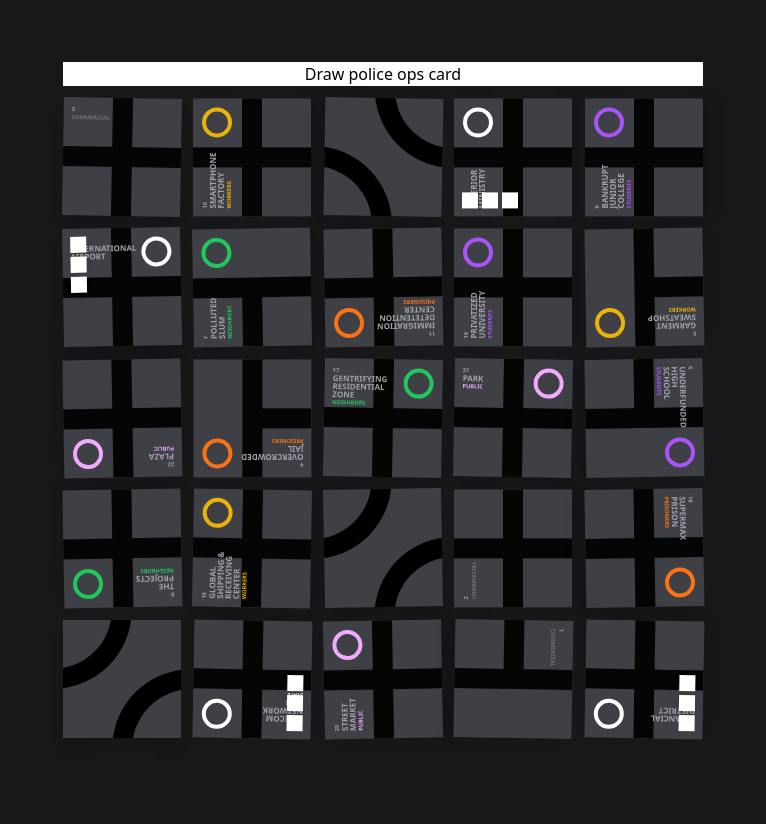
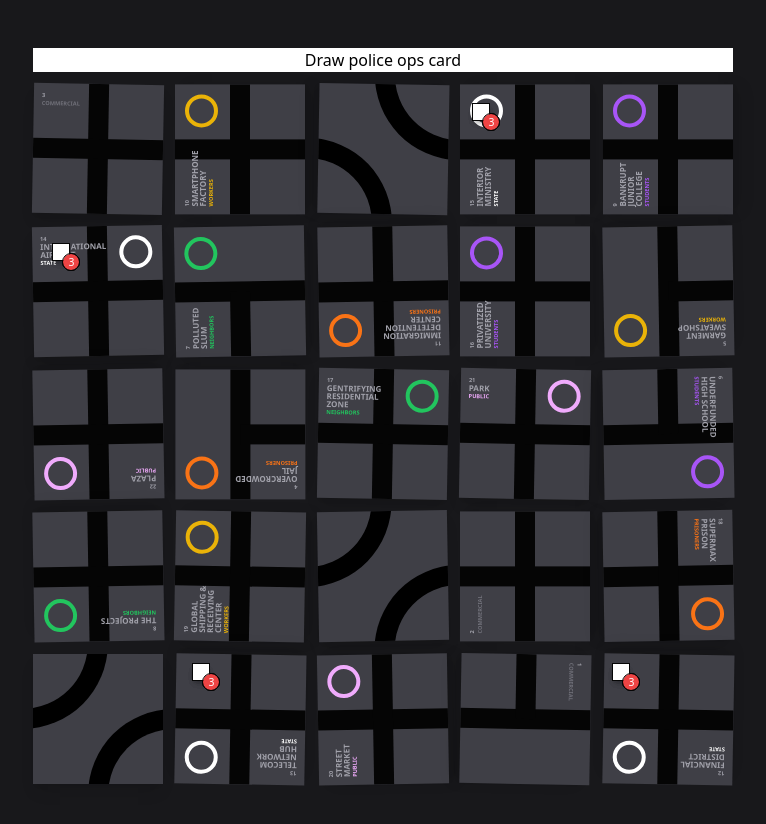
Before and after one commit to raphaelaleixo/bloc-by-bloc, a Next.js app: page / in a window 1280 px wide. Shown: the top 824 px of the page, without its empty margins (257-1023 px from the left). Before the commit the page ends 800 px from the top, so only its background shows below. Built offline with nearby package versions, Linux system fonts and the light colour scheme.

Commit message:
Add police moviment

```diff
--- a/components/cityTile/cityTile.tsx
+++ b/components/cityTile/cityTile.tsx
@@ -1,4 +1,4 @@
-import { useMemo, useRef } from "react";
+import { useMemo } from "react";
 import District, { Highway } from "../../classes/district";
 import Police from "../../classes/police";
 import { getAdjacentDistricts } from "../../utils/getAdjacentDistricts";
@@ -11,7 +11,7 @@ function getRandomIntInclusive() {
     return Math.floor(Math.random() * (3)) - 1;
 }
 
-const CityTile: React.FC<{ city: City, tile: District | Highway, police: Police, highightedTiles: CityBlock[], setHighlightedTiles: Function }> = ({ city, tile, police, highightedTiles, setHighlightedTiles }) => {
+const CityTile: React.FC<{ city: City, tile: District | Highway, highightedTiles: CityBlock[], setHighlightedTiles: Function }> = ({ city, tile, highightedTiles, setHighlightedTiles }) => {
 
     const randomRotation = useMemo(() => getRandomIntInclusive(), []);
 
@@ -19,11 +19,6 @@ const CityTile: React.FC<{ city: City, tile: District | Highway, police: Police,
         const ids = highightedTiles.map((block: CityBlock) => block.tile.id);
         return ids.includes(tile.id);
     }, [highightedTiles, tile.id]);
-
-    const blocksOnDistrict = useMemo(() => {
-        const blocks = police.blocks.filter(block => block.districtId === tile.id);
-        return blocks;
-    }, [police, tile.id]);
 
     return (
         <div
@@ -37,14 +32,6 @@ const CityTile: React.FC<{ city: City, tile: District | Highway, police: Police,
             {tile instanceof District ? (<TileInformation tile={tile} />) : false}
             {tile instanceof District ? (<OcupationSlot tile={tile} />) : false}
             <Roads tile={tile} />
-
-            <div className="absolute grid cols-3 gap-1 z-20">
-                {
-                    blocksOnDistrict.map((_block, index) => (
-                        <div key={index} className="w-4 h-4 bg-white shadow-lg"></div>
-                    ))
-                }
-            </div>
         </div>
     )
 }
--- /dev/null
+++ b/components/policeBlocks/policeBlocksMap.tsx
@@ -0,0 +1,52 @@
+import { useMemo } from "react";
+import City, { DistrictCoordinate } from "../../classes/city";
+import Police, { PoliceBlock } from "../../classes/police";
+
+const getPoliceBlockCoordinate = (block: PoliceBlock, city: City) => {
+    const coordinates = city.getDistrictCoordinates();
+    const targetCoordinates: DistrictCoordinate = coordinates.find(coordinate => coordinate.id === block.districtId);
+    return {
+        x: (140 * targetCoordinates.x) + 20,
+        y: (140 * targetCoordinates.y) + 20,
+    }
+}
+
+const PoliceBlocksMap: React.FC<{ city: City, police: Police }> = ({ city, police }) => {
+    const blocksOnDistrict: { districtId: number | string, value: number }[] = useMemo(() => {
+        const blockMap = [];
+        if (police) {
+            const districtsWithPoliceBlocks = police.getDistrictsWithPoliceBlocks();
+            districtsWithPoliceBlocks.forEach((district) => {
+                const length = police.blocks.filter(block => block.districtId === district).length;
+                const mapObj = {
+                    districtId: district,
+                    value: length,
+                }
+                blockMap.push(mapObj);
+            })
+        }
+        return blockMap;
+    }, [police]);
+
+    return (
+        <div className="absolute w-full h-full top-0 right-0 pointer-events-none">
+            {
+                police?.blocks.map(block => {
+                    const { x, y } = getPoliceBlockCoordinate(block, city);
+                    const numberOfBlocks = blocksOnDistrict.find((district) => district.districtId === block.districtId).value;
+                    return (
+                        <div key={block.id} className="w-4 h-4 bg-white shadow-md outline outline-1 outline-black absolute transition-all duration-300" style={{ top: y, left: x }}>
+                            {numberOfBlocks > 1 ? (
+                                <div className="w-4 h-4 rounded-full bg-red-500 text-white outline outline-1 outline-black text-[0.65rem] absolute flex items-center justify-center text-bold right-[-1em] bottom-[-1em]">
+                                    {numberOfBlocks}
+                                </div>
+                            ) : false}
+                        </div>
+                    )
+                })
+            }
+        </div>
+    )
+}
+
+export default PoliceBlocksMap;
--- a/package.json
+++ b/package.json
@@ -21,6 +21,7 @@
     "react-dom": "18.2.0",
     "react-icons": "^4.10.1",
     "react-simple-image-viewer": "^1.2.2",
+    "react-transition-group": "^4.4.5",
     "reflect-metadata": "0.1.13",
     "tailwindcss": "^3.3.3"
   },
--- a/pages/index.tsx
+++ b/pages/index.tsx
@@ -5,6 +5,7 @@ import City, { CityBlock } from "../classes/city";
 import Police from "../classes/police";
 import CityTile from "../components/cityTile/cityTile";
 import { instanceToInstance } from "class-transformer";
+import PoliceBlocksMap from "../components/policeBlocks/policeBlocksMap";
 
 export default function Home() {
   const [city, setCity] = useState<City | undefined>();
@@ -15,8 +16,6 @@ export default function Home() {
     setCity(createNewCity());
     setPolice(new Police().initialize());
   }, []);
-
-
 
   return (
     <>
@@ -34,14 +33,17 @@ export default function Home() {
         >
           Draw police ops card
         </button>
-        <div className="grid grid-cols-5 w-[40em] gap-3">
+        <div className="w-[700px] h-[700px] relative">
+          <div className="grid grid-cols-5 w-full h-full gap-3 absolute">
             {city?.blocks.map((line: CityBlock[]) =>
               line.map((district: CityBlock) => {
                 return (
-                <CityTile city={city} tile={district.tile} police={police} key={district.tile.id} highightedTiles={highightedTiles} setHighlightedTiles={setHighlightedTiles} />
+                  <CityTile city={city} tile={district.tile} key={district.tile.id} highightedTiles={highightedTiles} setHighlightedTiles={setHighlightedTiles} />
                 );
               })
             )}
+          </div>
+          <PoliceBlocksMap city={city} police={police} />
         </div>
       </main>
     </>
```
Also changed, not shown: 1 other file (tests, documents, lock files or other folders). Lines whose indentation alone changed are shown as unchanged.
